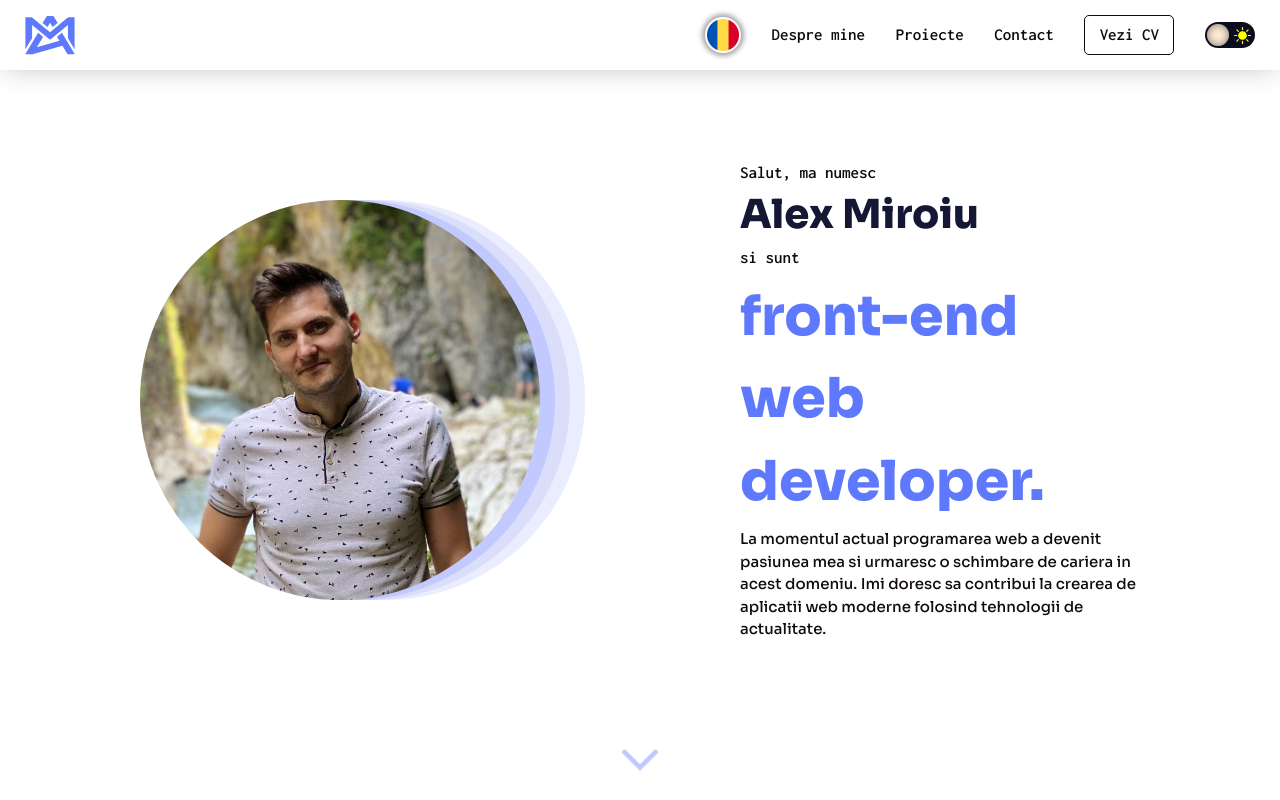
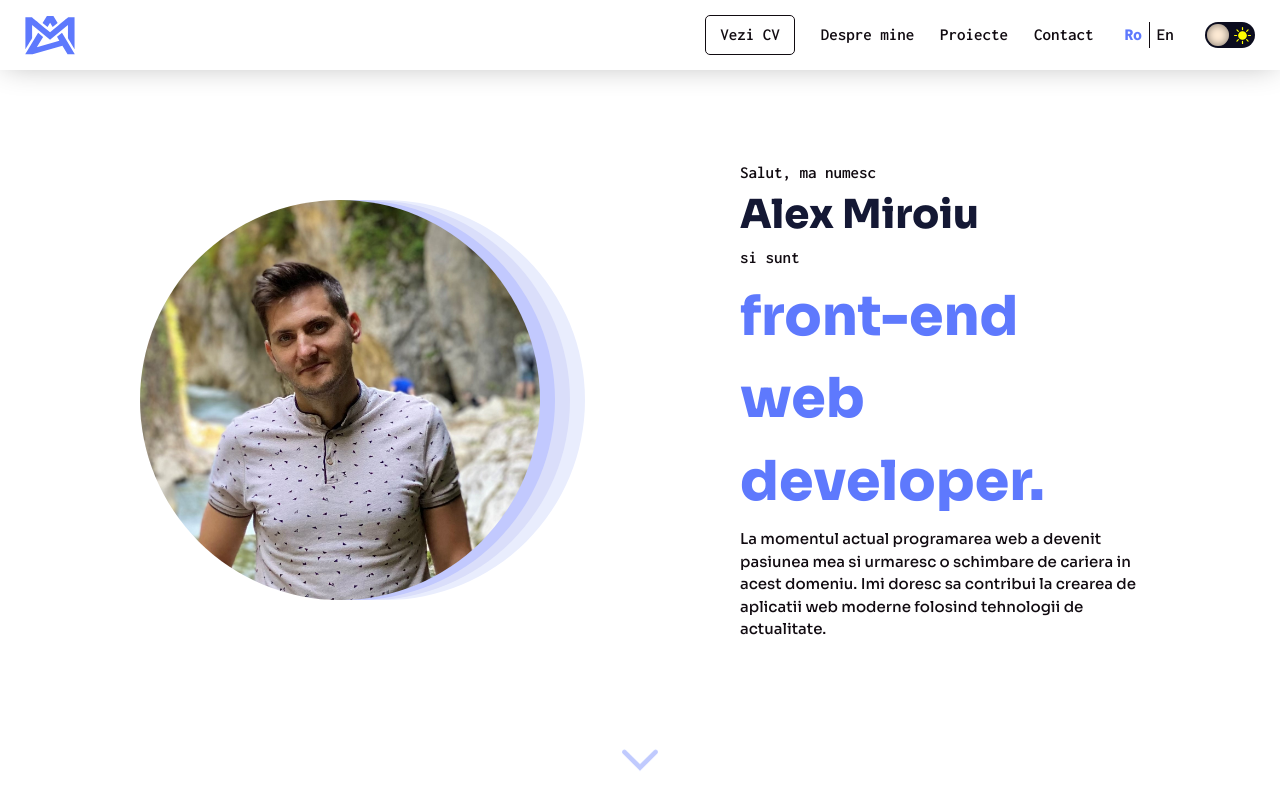
Before and after one commit to alexmiroiu/Proiecte, a React (Create React App) app in the folder portfolio-website/: page / in a window 1280 px wide. Shown: the top 800 px of the page. Built offline with nearby package versions, Linux system fonts and the light colour scheme.

Commit message:
am schimbat language switcher-ul pentru a fi mult mai intuitiv

```diff
--- a/portfolio-website/src/components/Header.js
+++ b/portfolio-website/src/components/Header.js
@@ -5,8 +5,6 @@ import classes from './Header.module.css';
 import SvgAmLogo from './iconComponents/AmLogo';
 import SvgSun from './iconComponents/Sun';
 import SvgMoon from './iconComponents/Moon';
-import roFlag from '../assets/icons/romania.png';
-import ukFlag from '../assets/icons/unitedKingdom.png';
 
 const Header = (props) => {
     const ctx = useContext(GlobalState);
@@ -43,11 +41,14 @@ const Header = (props) => {
                 <SvgAmLogo className={classes.logo} onClick={props.logoClick}/>
         <nav className={`${classes.mainNav} ${dark ? classes.mainNavDark : classes.mainNavLight}`}>
             <ul className={classes.menuItems}>
-                <li className={`${classes.language} ${dark ? classes.languageDark : classes.languageLight}`} onClick={ctx.changeLanguage}><img src={language === 'eng' ? ukFlag : roFlag} className={classes.flag} alt=''></img></li>
+                <li><button onClick={resumeModalHandler} className={`${classes.navBtn} ${dark ? classes.navBtnDark : classes.navBtnLight}`}>{language === 'ro' ? displayedText.button.ro : displayedText.button.eng}</button></li>
                 <li onClick={props.aboutClick} className={classes.navItem}>{language === 'ro' ? displayedText.about.ro : displayedText.about.eng}</li>
                 <li onClick={props.projectsClick} className={classes.navItem}>{language === 'ro' ? displayedText.projects.ro : displayedText.projects.eng}</li>
                 <li onClick={props.contactClick} className={classes.navItem}>{language === 'ro' ? displayedText.contact.ro : displayedText.contact.eng}</li>
-                <li><button onClick={resumeModalHandler} className={`${classes.navBtn} ${dark ? classes.navBtnDark : classes.navBtnLight}`}>{language === 'ro' ? displayedText.button.ro : displayedText.button.eng}</button></li>
+                <li className={`${classes.languageSwitcher} ${dark ? classes.languageSwitcherDark : classes.languageSwitcherLight}`} onClick={ctx.changeLanguage}>
+                    <p className={`${classes.ro} ${language === 'ro' ? classes.highlightedLanguage : ''}`}>Ro</p>
+                    <p className={`${classes.en} ${language === 'eng' ? classes.highlightedLanguage : ''} ${dark ? classes.enDark : classes.enLight}`}>En</p>
+                </li>
                 <li>
                     <input type="checkbox" className={classes.checkbox} id='checkbox' checked={dark} onChange={ctx.changeTheme}/>
                     <label htmlFor='checkbox' className={classes.label}>
--- a/portfolio-website/src/components/Header.module.css
+++ b/portfolio-website/src/components/Header.module.css
@@ -69,51 +69,46 @@
     color: var(--neon-blue);
 }
 
-.language {
-    content: "";
-    position: relative;
-    width: 3.6rem;
-    height: 3.6rem;
+.languageSwitcher {
     display: flex;
     justify-content: center;
     align-items: center;
-    border-radius: 50%;
-    background-color: white;
-    /* border: 1px solid var(--dark-text-color); */
-    transition: .7s;
-    overflow: hidden;
-    -webkit-box-shadow: 0px 0px 5px 3px rgba(0,0,0,0.35);
-    box-shadow: 0px 0px 5px 3px rgba(0,0,0,0.35);
-    transition: .2s;
+    cursor: pointer;
+    width: 6rem;
+    height: 4rem;
+    border-radius: 5px;
+    transition: background-color .2s;
 }
 
-.languageLight {
-    background-color: white;
-    -webkit-box-shadow: 0px 0px 5px 3px rgba(0,0,0,0.35);
-    box-shadow: 0px 0px 5px 3px rgba(0,0,0,0.35);
+.languageSwitcherLight:hover {
+    background-color: var(--linen);
 }
 
-.languageDark {
-    background-color: var(--antique-white);
-    -webkit-box-shadow: 0px 0px 5px 3px rgba(0,0,0,0.55);
-    box-shadow: 0px 0px 5px 3px rgba(0,0,0,0.55);
+.languageSwitcherDark:hover {
+    background-color: var(--space-cadet-light);
 }
 
-.flag {
-    width: 3.2rem;
-    height: 3.2rem;
-    transition: 1s;
+.ro {
+    padding-right: .7rem;
+    transition: all .2s;
 }
 
-.languageLight:active {
-    -webkit-box-shadow: 0px 0px 3px 2px rgba(0,0,0,0.35);
-    box-shadow: 0px 0px 3px 2px rgba(0,0,0,0.35);
-    transform: scale(0.95);
+.highlightedLanguage {
+    color: var(--neon-blue);
+    font-weight: 900;
 }
-.languageDark:active {
-    -webkit-box-shadow: 0px 0px 3px 2px rgba(0,0,0,0.55);
-    box-shadow: 0px 0px 3px 2px rgba(0,0,0,0.55);
-    transform: scale(0.95);
+
+.en {
+    padding-left: .7rem;
+    transition: all .2s;
+}
+
+.enDark {
+    border-left: 1px solid var(--cultured);
+}
+
+.enLight {
+    border-left: 1px solid var(--dark-text-color);
 }
 
 .navBtn {
@@ -130,8 +125,6 @@
     cursor: pointer;
     text-decoration: none;
 }
-
-
 
 .navBtnLight {
     border: 1px solid var(--dark-text-color);
--- a/portfolio-website/src/components/MobileHeader.js
+++ b/portfolio-website/src/components/MobileHeader.js
@@ -4,8 +4,6 @@ import classes from './MobileHeader.module.css';
 import SvgAmLogo from "./iconComponents/AmLogo";
 import SvgMoon from "./iconComponents/Moon";
 import SvgSun from "./iconComponents/Sun";
-import roFlag from '../assets/icons/romania.png';
-import ukFlag from '../assets/icons/unitedKingdom.png';
 
 import GlobalState from "../store/store";
 
@@ -90,11 +88,14 @@ const MobileHeader = (props) => {
             </label>
           </div>
           <ul className={classes.menuItems}>
+            <li><button onClick={resumeModalHandler} className={`${classes.navBtn} ${dark ? classes.navBtnDark : classes.navBtnLight}`} >{language === 'ro' ? displayedText.button.ro : displayedText.button.eng}</button></li>
             <li onClick={aboutClickHandler} className={`${classes.navItem} ${dark ? classes.navItemDark : classes.navItemLight}`}>{language === 'ro' ? displayedText.about.ro : displayedText.about.eng}</li>
             <li onClick={projectsClickHandler} className={`${classes.navItem} ${dark ? classes.navItemDark : classes.navItemLight}`}>{language === 'ro' ? displayedText.projects.ro : displayedText.projects.eng}</li>
             <li onClick={contactClickHandler} className={`${classes.navItem} ${dark ? classes.navItemDark : classes.navItemLight}`}>{language === 'ro' ? displayedText.contact.ro : displayedText.contact.eng}</li>
-            <li><button onClick={resumeModalHandler} className={`${classes.navBtn} ${dark ? classes.navBtnDark : classes.navBtnLight}`} >{language === 'ro' ? displayedText.button.ro : displayedText.button.eng}</button></li>
-            <li className={`${classes.language} ${dark ? classes.languageDark : classes.languageLight}`} onClick={ctx.changeLanguage}><img src={language === 'eng' ? ukFlag : roFlag} className={classes.flag} alt=''></img></li>
+            <li className={`${classes.languageSwitcher} ${dark ? classes.languageSwitcherDark : classes.languageSwitcherLight}`} onClick={ctx.changeLanguage}>
+                    <p className={`${classes.ro} ${language === 'ro' ? classes.highlightedLanguage : ''}`}>Ro</p>
+                    <p className={`${classes.en} ${language === 'eng' ? classes.highlightedLanguage : ''} ${dark ? classes.enDark : classes.enLight}`}>En</p>
+            </li>
           </ul>
         </div>
         {active && <div className={`${classes.backDrop} ${dark ? classes.backDropDark : classes.backDropLight}`} onClick={changeMenuState}></div>}
--- a/portfolio-website/src/components/MobileHeader.module.css
+++ b/portfolio-website/src/components/MobileHeader.module.css
@@ -199,49 +199,45 @@
     color: var(--antique-white);
 }
 
-.language {
-    content: "";
-    position: relative;
-    width: 5rem;
-    height: 5rem;
+.languageSwitcher {
     display: flex;
     justify-content: center;
     align-items: center;
-    border-radius: 50%;
-    background-color: white;
-    transition: .7s;
-    overflow: hidden;
-    -webkit-box-shadow: 0px 0px 5px 3px rgba(0,0,0,0.35);
-    box-shadow: 0px 0px 5px 3px rgba(0,0,0,0.35);
-    transition: .2s;
+    width: 6rem;
+    height: 4rem;
+    border-radius: 5px;
+    transition: background-color .2s;
 }
 
-.languageLight {
-    background-color: white;
-    -webkit-box-shadow: 0px 0px 5px 3px rgba(0,0,0,0.35);
-    box-shadow: 0px 0px 5px 3px rgba(0,0,0,0.35);
+.languageSwitcherLight:active {
+    background-color: var(--linen);
 }
 
-.languageDark {
-    background-color: var(--antique-white);
-    -webkit-box-shadow: 0px 0px 5px 3px rgba(0,0,0,0.55);
-    box-shadow: 0px 0px 5px 3px rgba(0,0,0,0.55);
+.languageSwitcherDark:active {
+    background-color: var(--space-cadet-light);
 }
 
-.flag {
-    width: 4.6rem;
-    height: 4.6rem;
+.ro {
+    padding-right: .7rem;
+    transition: all .2s;
 }
 
-.languageLight:active {
-    -webkit-box-shadow: 0px 0px 3px 2px rgba(0,0,0,0.35);
-    box-shadow: 0px 0px 3px 2px rgba(0,0,0,0.35);
-    transform: scale(0.95);
+.highlightedLanguage {
+    color: var(--neon-blue);
+    font-weight: 900;
 }
-.languageDark:active {
-    -webkit-box-shadow: 0px 0px 3px 2px rgba(0,0,0,0.55);
-    box-shadow: 0px 0px 3px 2px rgba(0,0,0,0.55);
-    transform: scale(0.95);
+
+.en {
+    padding-left: .7rem;
+    transition: all .2s;
+}
+
+.enDark {
+    border-left: 1px solid var(--cultured);
+}
+
+.enLight {
+    border-left: 1px solid var(--dark-text-color);
 }
 
 .modeSwitcher {
--- a/portfolio-website/src/components/Modal.js
+++ b/portfolio-website/src/components/Modal.js
@@ -60,8 +60,8 @@ const ResumeModalElement = () => {
                 <SvgResume className={classes.resumeImage}/>
                 <p className={classes.resumeTitle}>{language === 'ro' ? modalText.ro : modalText.eng}</p>
                 <div className={classes.buttonsWrapper}>
-                    <a onClick={closeAfterClick} href="https://docdro.id/wW0Do66" target="_blank" rel="noreferrer noopener"><button className={`${classes.modalBtn} ${classes.resumeButton} ${dark ? classes.modalBtnDark : classes.modalBtnLight}`}>RO</button></a>
-                    <a onClick={closeAfterClick} href="https://docdro.id/XJOBQnD" target="_blank" rel="noreferrer noopener"><button className={`${classes.modalBtn} ${classes.resumeButton} ${dark ? classes.modalBtnDark : classes.modalBtnLight}`}>ENG</button></a>
+                    <a onClick={closeAfterClick} href="https://docdro.id/wW0Do66" target="_blank" rel="noreferrer noopener"><button className={`${classes.modalBtn} ${classes.resumeButton} ${dark ? classes.modalBtnDark : classes.modalBtnLight}`}>Ro</button></a>
+                    <a onClick={closeAfterClick} href="https://docdro.id/XJOBQnD" target="_blank" rel="noreferrer noopener"><button className={`${classes.modalBtn} ${classes.resumeButton} ${dark ? classes.modalBtnDark : classes.modalBtnLight}`}>En</button></a>
                 </div>
             </div>
 }
```
